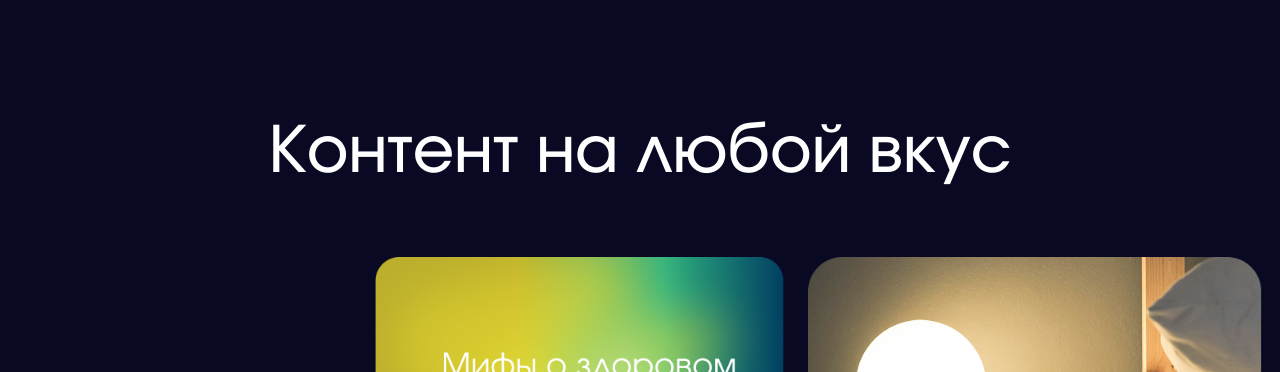
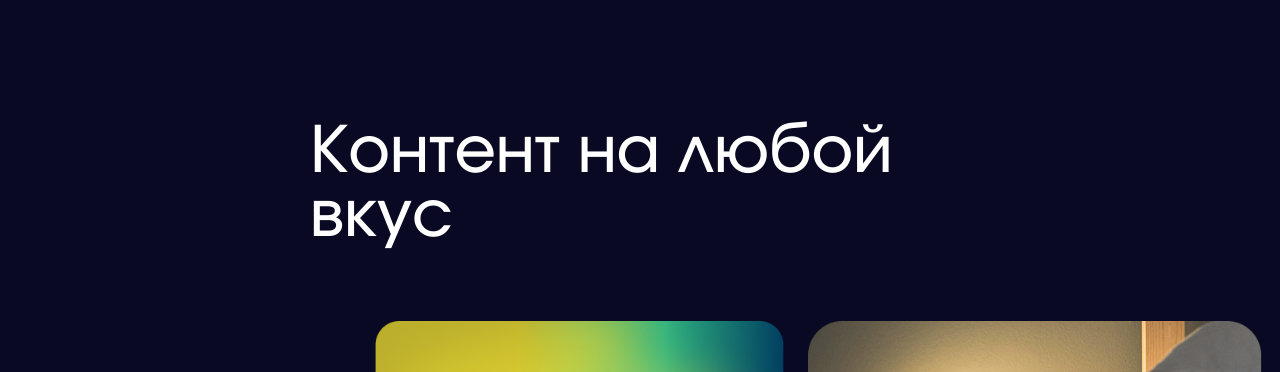
Before and after one commit to ons04nn/Module-3, a plain HTML site: page index.html in a window 1280 px wide. Shown: the part 3560-3932 px from the top of the page. Drawn offline with Linux system fonts and the light colour scheme; files whose address does not match are found by name.

Commit message:
Add files via upload

```diff
--- a/index.html
+++ b/index.html
@@ -107,7 +107,7 @@
 
 <section id="content" class="content">
 
-  <h2>Контент на любой вкус</h2>
+ <div class="container"> <h2>Контент на любой вкус</h2></div>
 
     <div class="brandsCarousel">
       <div class="carouselTrack">
```
